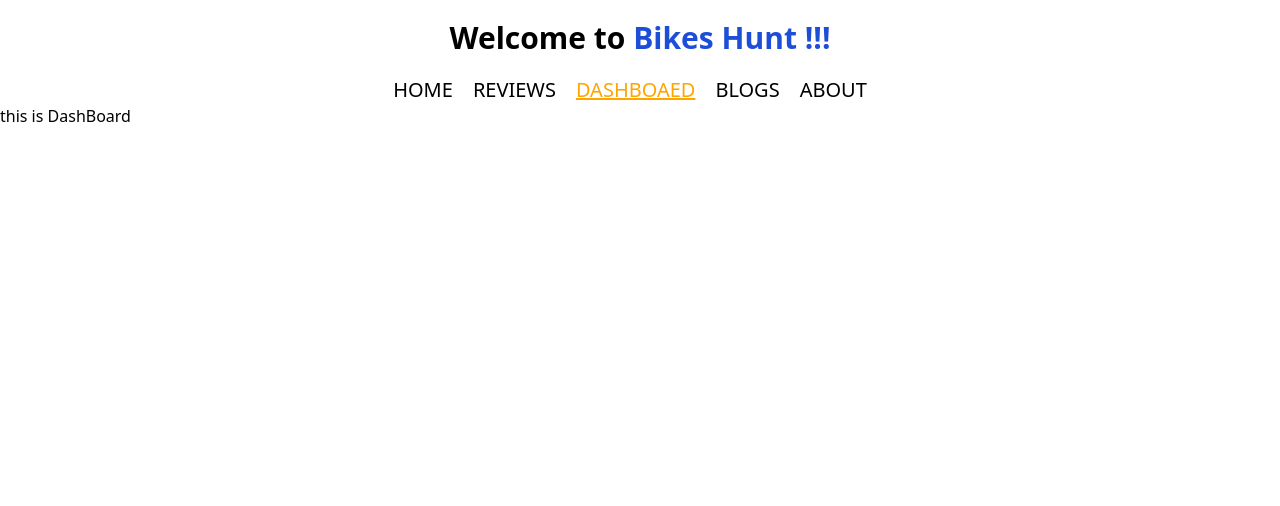
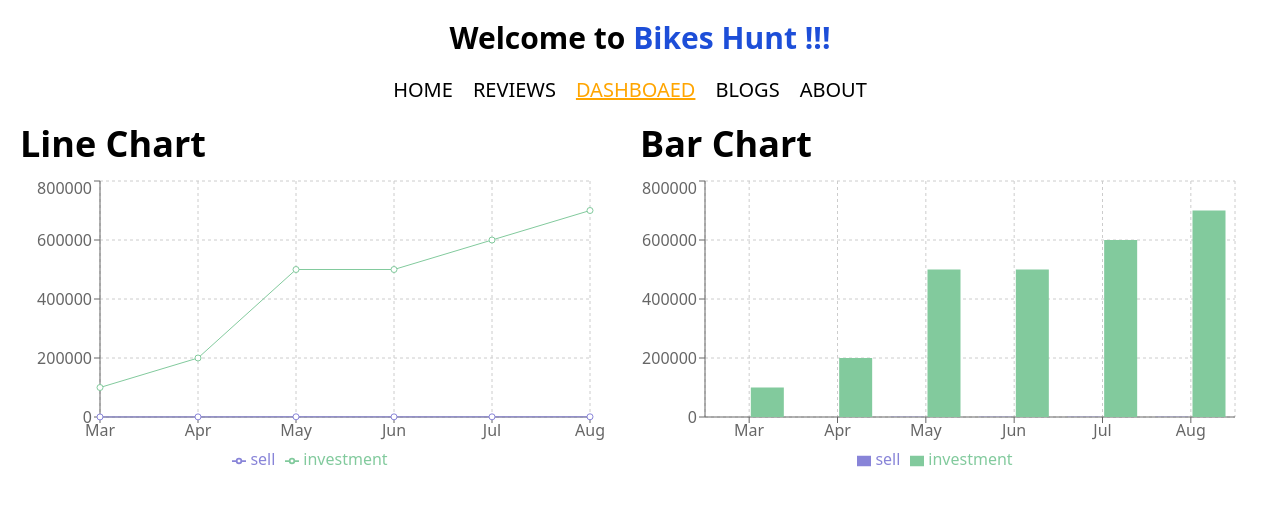
Before and after one commit to Zohorl/assignment-9--bike-hunt-, a React (Create React App) app: page /dashboard in a window 1280 px wide. Shown: the top 506 px of the page. Built offline with nearby package versions, Linux system fonts and the light colour scheme.

Commit message:
line chart and bar chart added

```diff
--- a/package.json
+++ b/package.json
@@ -10,6 +10,7 @@
     "react-dom": "^17.0.2",
     "react-router-dom": "^6.3.0",
     "react-scripts": "5.0.0",
+    "recharts": "^2.1.9",
     "web-vitals": "^2.1.4"
   },
   "scripts": {
--- /dev/null
+++ b/public/data.json
@@ -0,0 +1,38 @@
+[
+    {
+        "month": "Mar",
+        "investment": 100000,
+        "sell": 241,
+        "revenue": 10401
+    },
+    {
+        "month": "Apr",
+        "investment": 200000,
+        "sell": 423,
+        "revenue": 24500
+    },
+    {
+        "month": "May",
+        "investment": 500000,
+        "sell": 726,
+        "revenue": 67010
+    },
+    {
+        "month": "Jun",
+        "investment": 500000,
+        "sell": 529,
+        "revenue": 40405
+    },
+    {
+        "month": "Jul",
+        "investment": 600000,
+        "sell": 601,
+        "revenue": 50900
+    },
+    {
+        "month": "Aug",
+        "investment": 700000,
+        "sell": 670,
+        "revenue": 61000
+    }
+]
--- a/src/components/DashBoard/DashBoard.js
+++ b/src/components/DashBoard/DashBoard.js
@@ -1,10 +1,23 @@
-import React from 'react';
+import React, { useEffect, useState } from 'react';
+import NewBarChart from '../NewBarChart/NewBarChart';
+import NewLineChart from '../NewLineChart/NewLineChart';
 
+export const ChartContext = React.createContext();
 const DashBoard = () => {
+    const [charts, setCharts] = useState([]);
+    useEffect(() => {
+        fetch('data.json')
+            .then(res => res.json())
+            .then(data => setCharts(data))
+    }, []);
+
     return (
-        <div>
-            <h3>this is DashBoard</h3>
-        </div>
+        <ChartContext.Provider value={charts}>
+            <div className='grid grid-cols-2 m-5'>
+                <NewLineChart></NewLineChart>
+                <NewBarChart></NewBarChart>
+            </div>
+        </ChartContext.Provider>
     );
 };
 
--- /dev/null
+++ b/src/components/NewBarChart/NewBarChart.js
@@ -0,0 +1,23 @@
+import React, { useContext } from 'react';
+import { Bar, BarChart, CartesianGrid, Legend, Tooltip, XAxis, YAxis } from 'recharts';
+import { ChartContext } from '../DashBoard/DashBoard';
+
+const NewBarChart = () => {
+    const data = useContext(ChartContext);
+    return (
+        <div>
+            <h1 className='text-4xl font-bold mb-3'>Bar Chart</h1>
+            <BarChart width={600} height={300} data={data} >
+                <CartesianGrid strokeDasharray="3 3"></CartesianGrid>
+                <XAxis dataKey="month"></XAxis>
+                <YAxis></YAxis>
+                <Tooltip></Tooltip>
+                <Legend></Legend>
+                <Bar dataKey="sell" fill="#8884d8"></Bar>
+                <Bar dataKey="investment" fill="#82ca9d"></Bar>
+            </BarChart>
+        </div>
+    );
+};
+
+export default NewBarChart;
--- /dev/null
+++ b/src/components/NewLineChart/NewLineChart.js
@@ -0,0 +1,23 @@
+import React, { useContext } from 'react';
+import { CartesianGrid, Legend, Line, LineChart, Tooltip, XAxis, YAxis } from 'recharts';
+import { ChartContext } from '../DashBoard/DashBoard';
+
+const NewLineChart = () => {
+    const data = useContext(ChartContext)
+    return (
+        <div>
+            <h1 className='text-4xl font-bold mb-3'>Line Chart</h1>
+            <LineChart width={600} height={300} data={data} margin={{ top: 5, right: 30, left: 20, bottom: 5 }}>
+                <CartesianGrid strokeDasharray="3 3"></CartesianGrid>
+                <XAxis dataKey="month"></XAxis>
+                <YAxis></YAxis>
+                <Tooltip></Tooltip>
+                <Legend></Legend>
+                <Line dataKey="sell" stroke="#8884d8"></Line>
+                <Line dataKey="investment" stroke="#82ca9d"></Line>
+            </LineChart>
+        </div>
+    );
+};
+
+export default NewLineChart;
```
Also changed, not shown: 1 other file (tests, documents, lock files or other folders).
